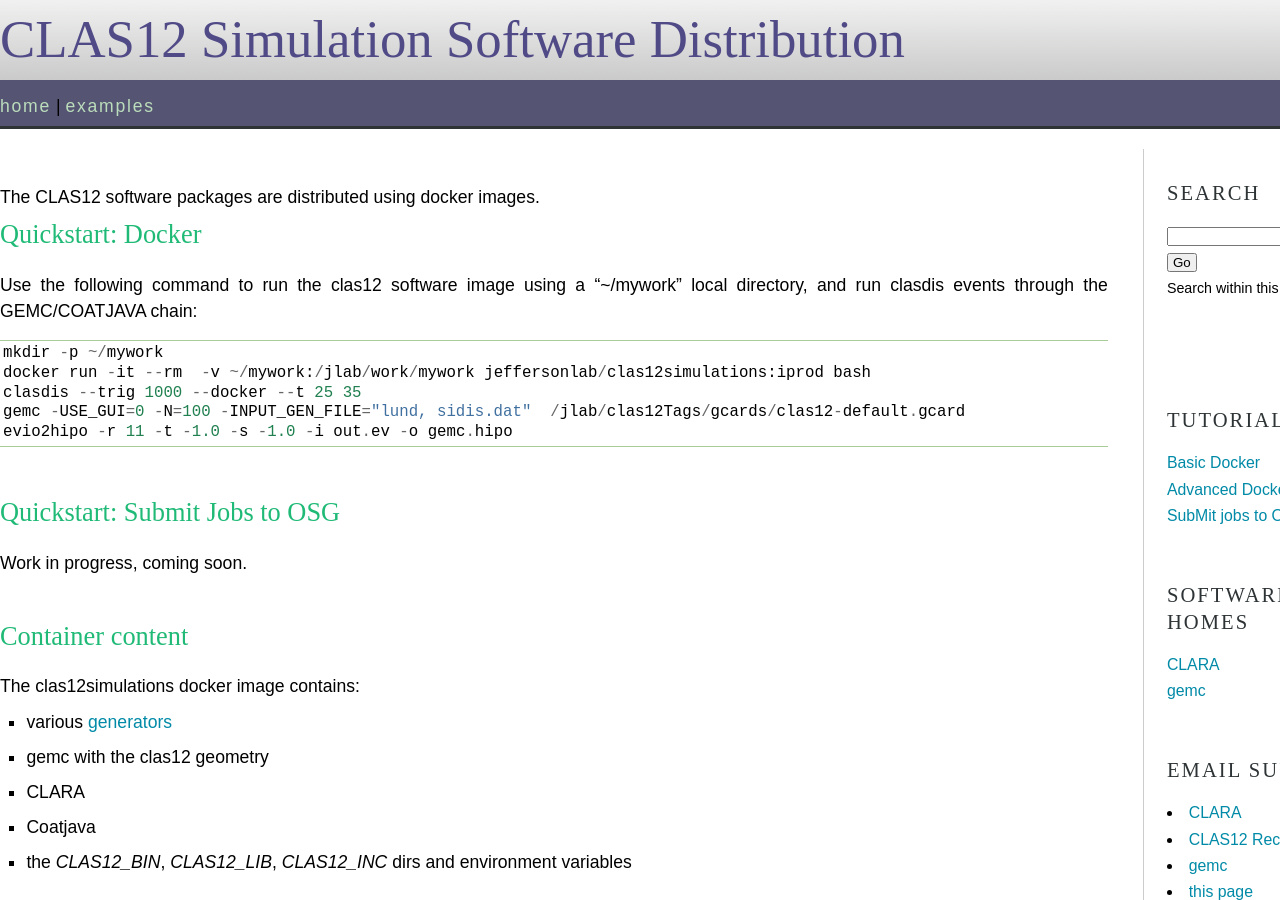
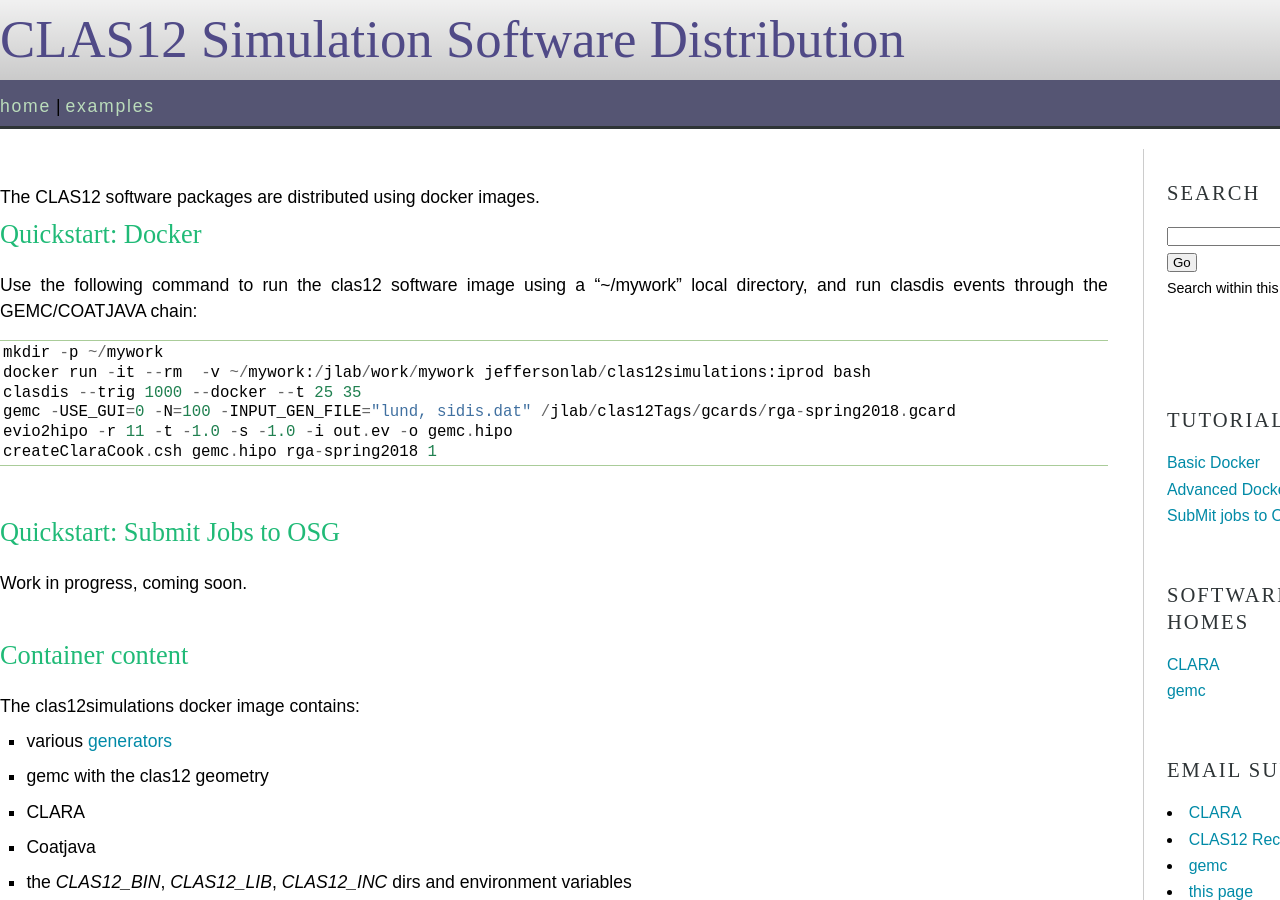
Before and after one commit to JeffersonLab/clas12container, a Sphinx documentation site: the page built from htmlDoc/source/index.rst, in a window 1280 px wide and 900 px high. Built offline with Sphinx 7.4.7, drawn with Linux system fonts in a browser that asks for light colours.

Commit message:
createClaraCook.csh with option, removed ced tar from image

```diff
--- a/htmlDoc/source/index.rst
+++ b/htmlDoc/source/index.rst
@@ -21,8 +21,9 @@ Use the following command to run the clas12 software image using a "~/mywork" lo
  mkdir -p ~/mywork
  docker run -it --rm  -v ~/mywork:/jlab/work/mywork jeffersonlab/clas12simulations:iprod bash
  clasdis --trig 1000 --docker --t 25 35
- gemc -USE_GUI=0 -N=100 -INPUT_GEN_FILE="lund, sidis.dat"  /jlab/clas12Tags/gcards/clas12-default.gcard
+ gemc -USE_GUI=0 -N=100 -INPUT_GEN_FILE="lund, sidis.dat" /jlab/clas12Tags/gcards/rga-spring2018.gcard
  evio2hipo -r 11 -t -1.0 -s -1.0 -i out.ev -o gemc.hipo
+ createClaraCook.csh gemc.hipo rga-spring2018 1
 
 
 |br|
```
Also changed, not shown: 2 other files.
